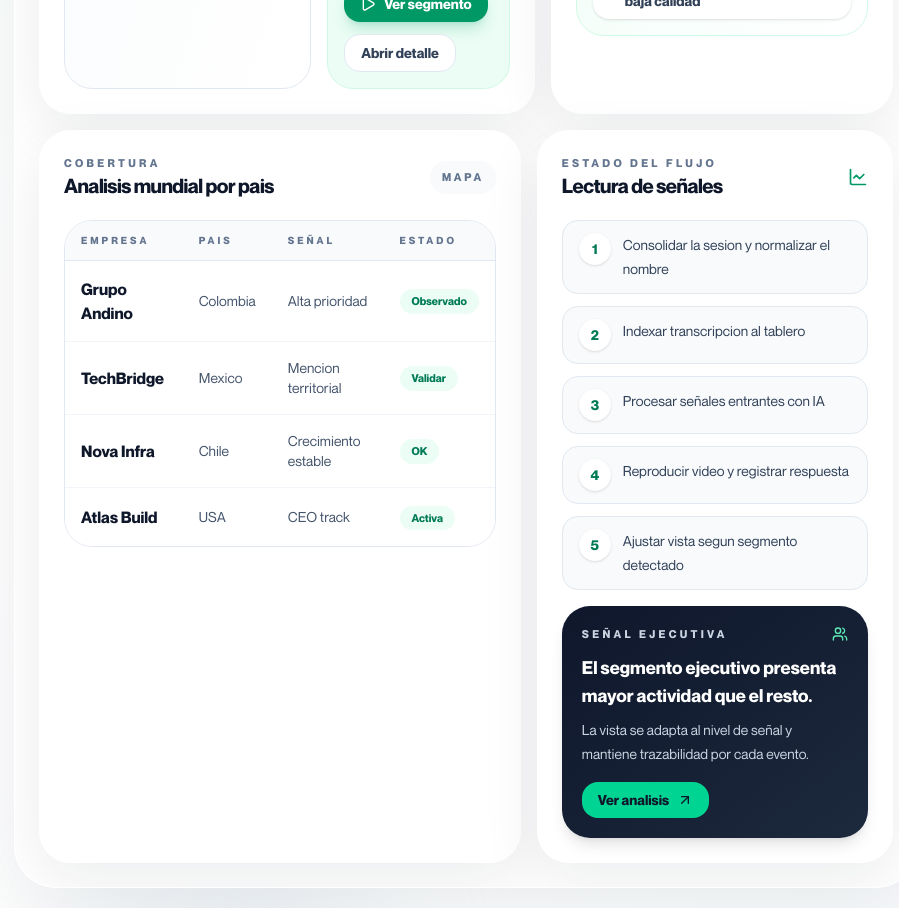
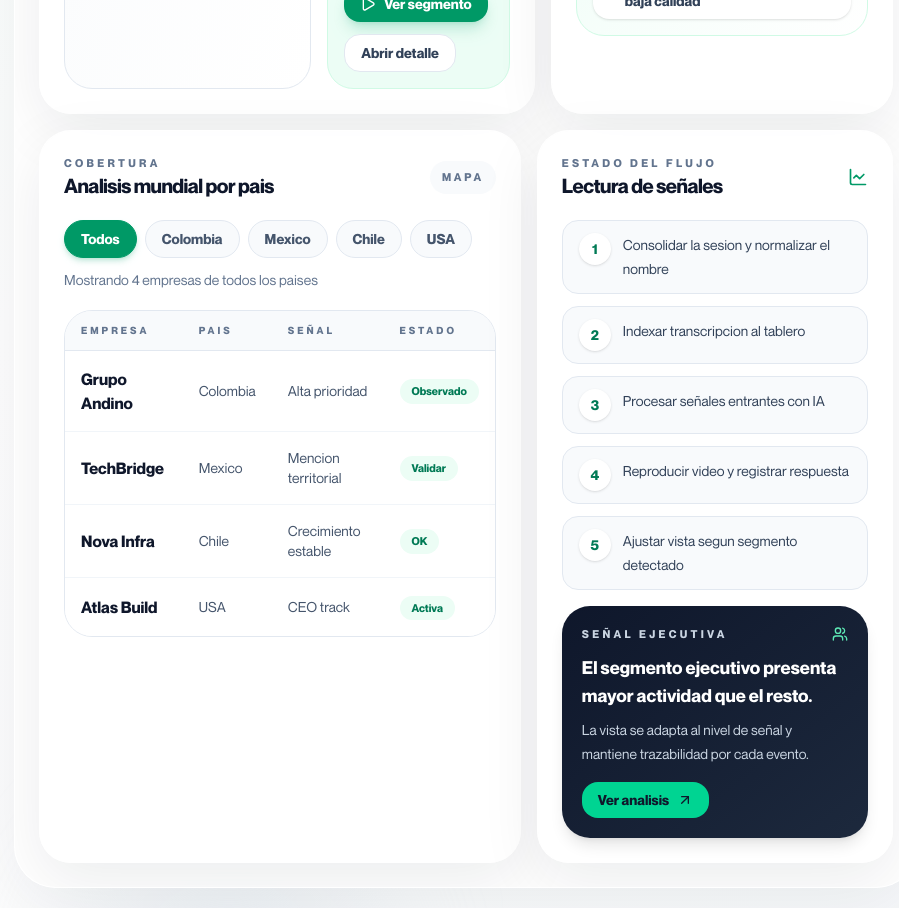
Before and after one commit to automatizacioneskinedrik-hash/Observatorio-dev, a Next.js app in the folder frontend/: page /analitica in a window 1280 px wide. Shown: the part 1240-2148 px from the top of the page, without its empty margins (342-1241 px from the left). Built offline with nearby package versions, Linux system fonts and the light colour scheme.

Commit message:
feat: filtros por pais en dashboard de analitica

```diff
--- a/frontend/app/analitica/page.tsx
+++ b/frontend/app/analitica/page.tsx
@@ -18,6 +18,8 @@ import {
   Users,
   Video,
 } from "lucide-react";
+
+import AnaliticaCountryFilter from "../components/analitica/AnaliticaCountryFilter";
 
 export const metadata: Metadata = {
   title: "Analitica AEC | Observatorio AEC",
@@ -396,50 +398,7 @@ export default function AnaliticaAECPage() {
               </section>
 
               <section className="grid gap-4 xl:grid-cols-[minmax(0,1.15fr)_minmax(0,0.85fr)]">
-                <article className="rounded-[32px] border border-white/80 bg-white/90 p-6 shadow-[0_18px_60px_rgba(15,23,42,0.08)]">
-                  <div className="flex items-center justify-between gap-3">
-                    <div>
-                      <p className="text-[11px] font-black uppercase tracking-[0.3em] text-slate-500">Cobertura</p>
-                      <h2 className="text-xl font-black tracking-tight text-slate-900">Analisis mundial por pais</h2>
-                    </div>
-                    <div className="rounded-full bg-slate-50 px-3 py-2 text-[11px] font-black uppercase tracking-[0.25em] text-slate-500">
-                      Mapa
-                    </div>
-                  </div>
-
-                  <div className="mt-5 overflow-hidden rounded-[28px] border border-slate-200">
-                    <table className="min-w-full divide-y divide-slate-200">
-                      <thead className="bg-slate-50">
-                        <tr>
-                          {["Empresa", "Pais", "Señal", "Estado"].map((header) => (
-                            <th
-                              key={header}
-                              className="px-4 py-3 text-left text-[10px] font-black uppercase tracking-[0.3em] text-slate-500"
-                            >
-                              {header}
-                            </th>
-                          ))}
-                        </tr>
-                      </thead>
-                      <tbody className="divide-y divide-slate-100 bg-white">
-                        {companies.map((company) => (
-                          <tr key={company.name} className="transition hover:bg-emerald-50/40">
-                            <td className="px-4 py-4">
-                              <p className="font-bold text-slate-900">{company.name}</p>
-                            </td>
-                            <td className="px-4 py-4 text-sm text-slate-600">{company.country}</td>
-                            <td className="px-4 py-4 text-sm text-slate-600">{company.signal}</td>
-                            <td className="px-4 py-4">
-                              <span className="inline-flex rounded-full bg-emerald-50 px-3 py-1 text-[11px] font-bold text-emerald-700">
-                                {company.status}
-                              </span>
-                            </td>
-                          </tr>
-                        ))}
-                      </tbody>
-                    </table>
-                  </div>
-                </article>
+                <AnaliticaCountryFilter companies={companies} />
 
                 <article className="rounded-[32px] border border-white/80 bg-white/90 p-6 shadow-[0_18px_60px_rgba(15,23,42,0.08)]">
                   <div className="flex items-center justify-between gap-3">
--- /dev/null
+++ b/frontend/app/components/analitica/AnaliticaCountryFilter.tsx
@@ -0,0 +1,135 @@
+"use client";
+
+import { useMemo, useState } from "react";
+
+type Company = {
+  name: string;
+  country: string;
+  signal: string;
+  status: string;
+};
+
+type AnaliticaCountryFilterProps = {
+  companies: readonly Company[];
+};
+
+export default function AnaliticaCountryFilter({
+  companies,
+}: AnaliticaCountryFilterProps) {
+  const [selectedCountry, setSelectedCountry] = useState<string>("Todos");
+
+  const countries = useMemo(() => {
+    const uniqueCountries = Array.from(
+      new Set(companies.map((company) => company.country))
+    );
+    return ["Todos", ...uniqueCountries];
+  }, [companies]);
+
+  const filteredCompanies = useMemo(() => {
+    if (selectedCountry === "Todos") {
+      return companies;
+    }
+
+    return companies.filter((company) => company.country === selectedCountry);
+  }, [companies, selectedCountry]);
+
+  return (
+    <article className="rounded-[32px] border border-white/80 bg-white/90 p-6 shadow-[0_18px_60px_rgba(15,23,42,0.08)]">
+      <div className="flex flex-col gap-4 md:flex-row md:items-center md:justify-between">
+        <div>
+          <p className="text-[11px] font-black uppercase tracking-[0.3em] text-slate-500">
+            Cobertura
+          </p>
+          <h2 className="text-xl font-black tracking-tight text-slate-900">
+            Analisis mundial por pais
+          </h2>
+        </div>
+
+        <div className="rounded-full bg-slate-50 px-3 py-2 text-[11px] font-black uppercase tracking-[0.25em] text-slate-500">
+          Mapa
+        </div>
+      </div>
+
+      <div className="mt-5 flex flex-wrap gap-2">
+        {countries.map((country) => {
+          const isActive = selectedCountry === country;
+
+          return (
+            <button
+              key={country}
+              type="button"
+              onClick={() => setSelectedCountry(country)}
+              className={`rounded-full border px-4 py-2 text-sm font-semibold transition-all ${
+                isActive
+                  ? "border-emerald-600 bg-emerald-600 text-white shadow-md shadow-emerald-600/20"
+                  : "border-slate-200 bg-slate-50 text-slate-600 hover:border-emerald-200 hover:bg-emerald-50 hover:text-emerald-700"
+              }`}
+            >
+              {country}
+            </button>
+          );
+        })}
+      </div>
+
+      <div className="mt-3 flex items-center justify-between">
+        <p className="text-sm text-slate-500">
+          {selectedCountry === "Todos"
+            ? `Mostrando ${filteredCompanies.length} empresas de todos los paises`
+            : `Mostrando ${filteredCompanies.length} empresas de ${selectedCountry}`}
+        </p>
+      </div>
+
+      <div className="mt-5 overflow-hidden rounded-[28px] border border-slate-200">
+        <table className="min-w-full divide-y divide-slate-200">
+          <thead className="bg-slate-50">
+            <tr>
+              {["Empresa", "Pais", "Señal", "Estado"].map((header) => (
+                <th
+                  key={header}
+                  className="px-4 py-3 text-left text-[10px] font-black uppercase tracking-[0.3em] text-slate-500"
+                >
+                  {header}
+                </th>
+              ))}
+            </tr>
+          </thead>
+
+          <tbody className="divide-y divide-slate-100 bg-white">
+            {filteredCompanies.length > 0 ? (
+              filteredCompanies.map((company) => (
+                <tr
+                  key={`${company.name}-${company.country}`}
+                  className="transition hover:bg-emerald-50/40"
+                >
+                  <td className="px-4 py-4">
+                    <p className="font-bold text-slate-900">{company.name}</p>
+                  </td>
+                  <td className="px-4 py-4 text-sm text-slate-600">
+                    {company.country}
+                  </td>
+                  <td className="px-4 py-4 text-sm text-slate-600">
+                    {company.signal}
+                  </td>
+                  <td className="px-4 py-4">
+                    <span className="inline-flex rounded-full bg-emerald-50 px-3 py-1 text-[11px] font-bold text-emerald-700">
+                      {company.status}
+                    </span>
+                  </td>
+                </tr>
+              ))
+            ) : (
+              <tr>
+                <td
+                  colSpan={4}
+                  className="px-4 py-8 text-center text-sm text-slate-500"
+                >
+                  No hay empresas para el pais seleccionado.
+                </td>
+              </tr>
+            )}
+          </tbody>
+        </table>
+      </div>
+    </article>
+  );
+}
```
